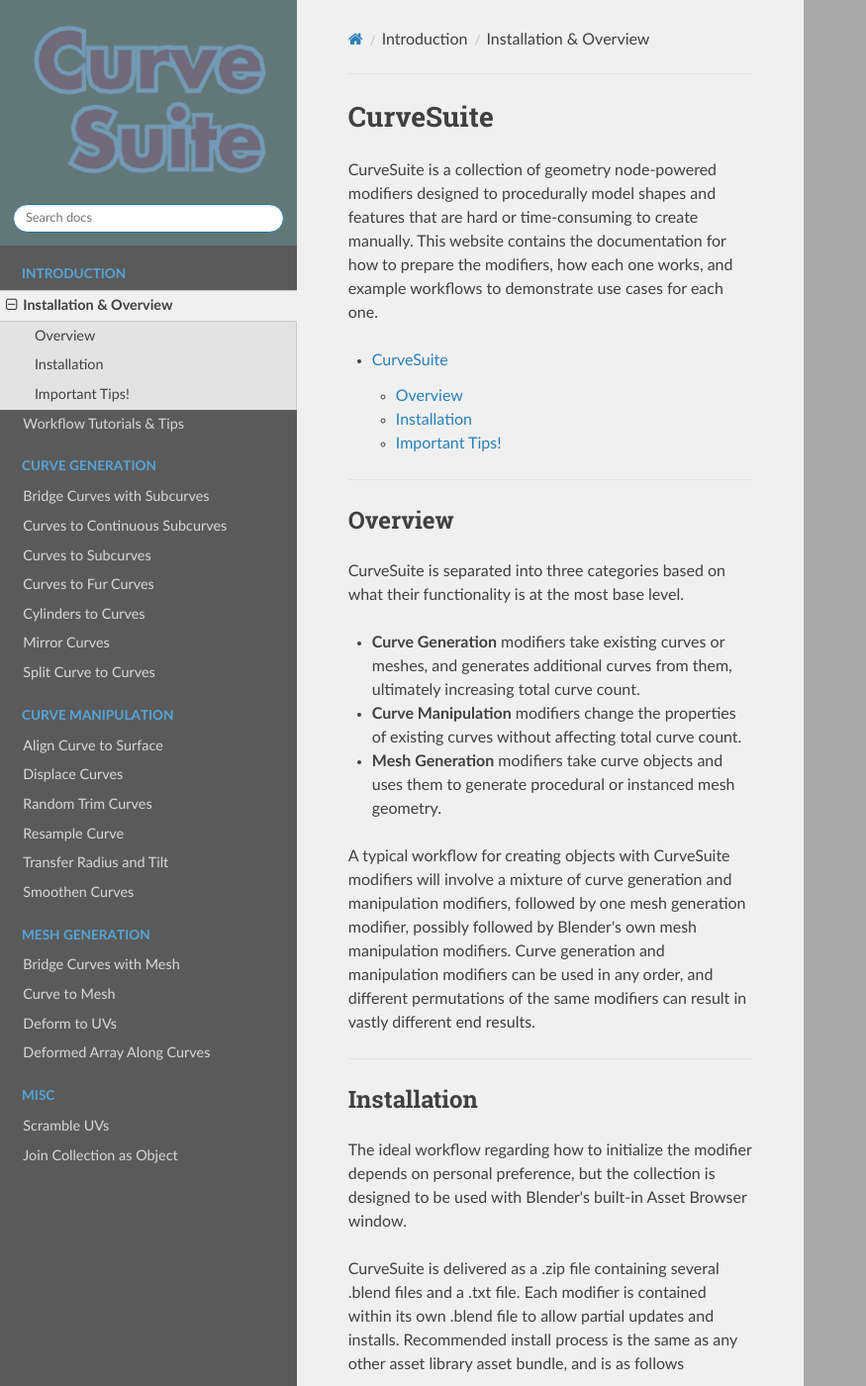
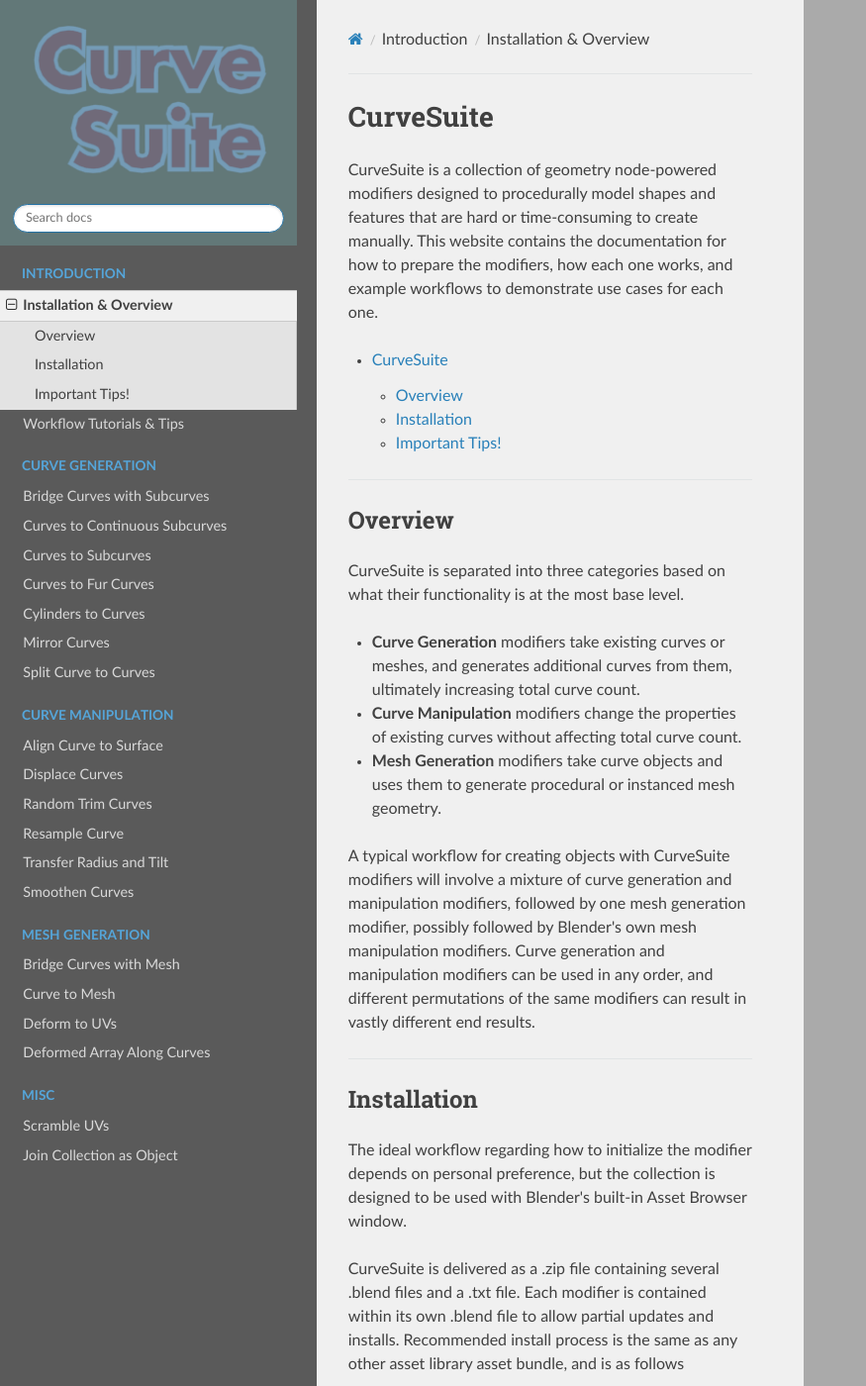
Before and after one commit to Attifyon/CurveSuite-doc, an MkDocs documentation site: the page built from docs/index.md, in a window 1280 px wide and 1400 px high. Shown: the whole window at 99% size, without its empty margins (0-875 px from the left). Built offline with MkDocs 1.6.1, drawn with Linux system fonts in a browser that asks for light colours; nearby versions of some CDN libraries.

Commit message:
sidebar scroll bar fix

```diff
--- a/docs/css/custom.css
+++ b/docs/css/custom.css
@@ -1,5 +1,10 @@
 .md-footer__inner {
     display: none !important;
+}
+
+.wy-nav-side {
+    width: auto;
+    /* overflow-y: scroll; */
 }
 
 .rst-versions {
@@ -39,6 +44,7 @@
 .wy-nav-content-wrap, .wy-body-for-nav {
   background: rgb(170, 170, 170);
 }
+
 .wy-side-nav-search, .wy-side-nav-search > a, .wy-side-nav-search .wy-dropdown > a,
 .rst-versions, .rst-versions .rst-other-versions dd a,
 .rst-versions .rst-current-version .fa,
@@ -86,8 +92,3 @@
 .rst-content .danger {
   background: rgb(196, 170, 170);
 }
-
-.wy-side-scroll {
-  width: 307px;
-  overflow-y: auto;
-}
```
